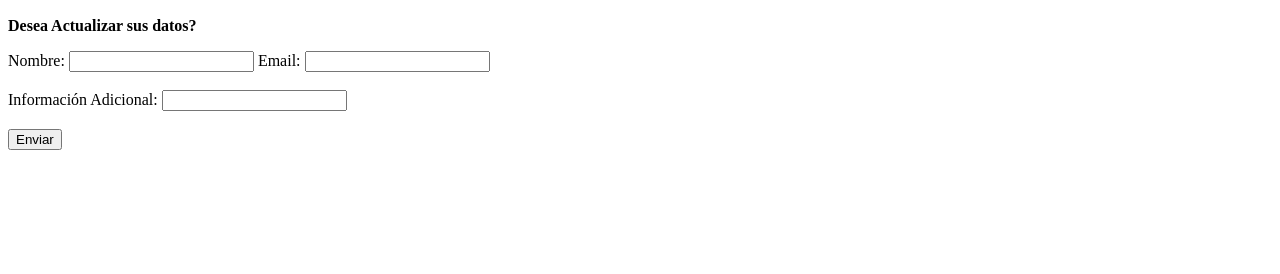
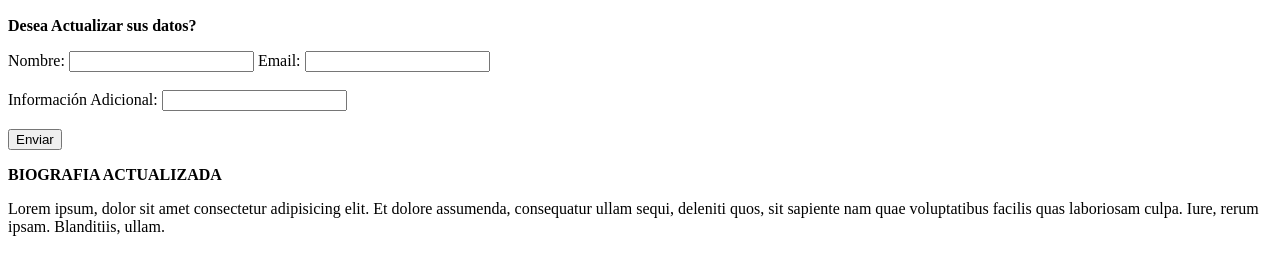
Before and after one commit to carolinaa13/perfilusuario-html, a plain HTML site: page index.html in a window 1280 px wide. Shown: the part 156-430 px from the top of the page. Drawn offline with Linux system fonts and the light colour scheme.

Commit message:
Update index.html

```diff
--- a/index.html
+++ b/index.html
@@ -29,6 +29,10 @@
         <br /><br />
         <input type="submit" value="Enviar" />
     </form>
+    <article>
+        <p><b>BIOGRAFIA ACTUALIZADA</b></p>
+        <P>Lorem ipsum, dolor sit amet consectetur adipisicing elit. Et dolore assumenda, consequatur ullam sequi, deleniti quos, sit sapiente nam quae voluptatibus facilis quas laboriosam culpa. Iure, rerum ipsam. Blanditiis, ullam.</P>
+    </article>
 </main>
 
 </body>
```
